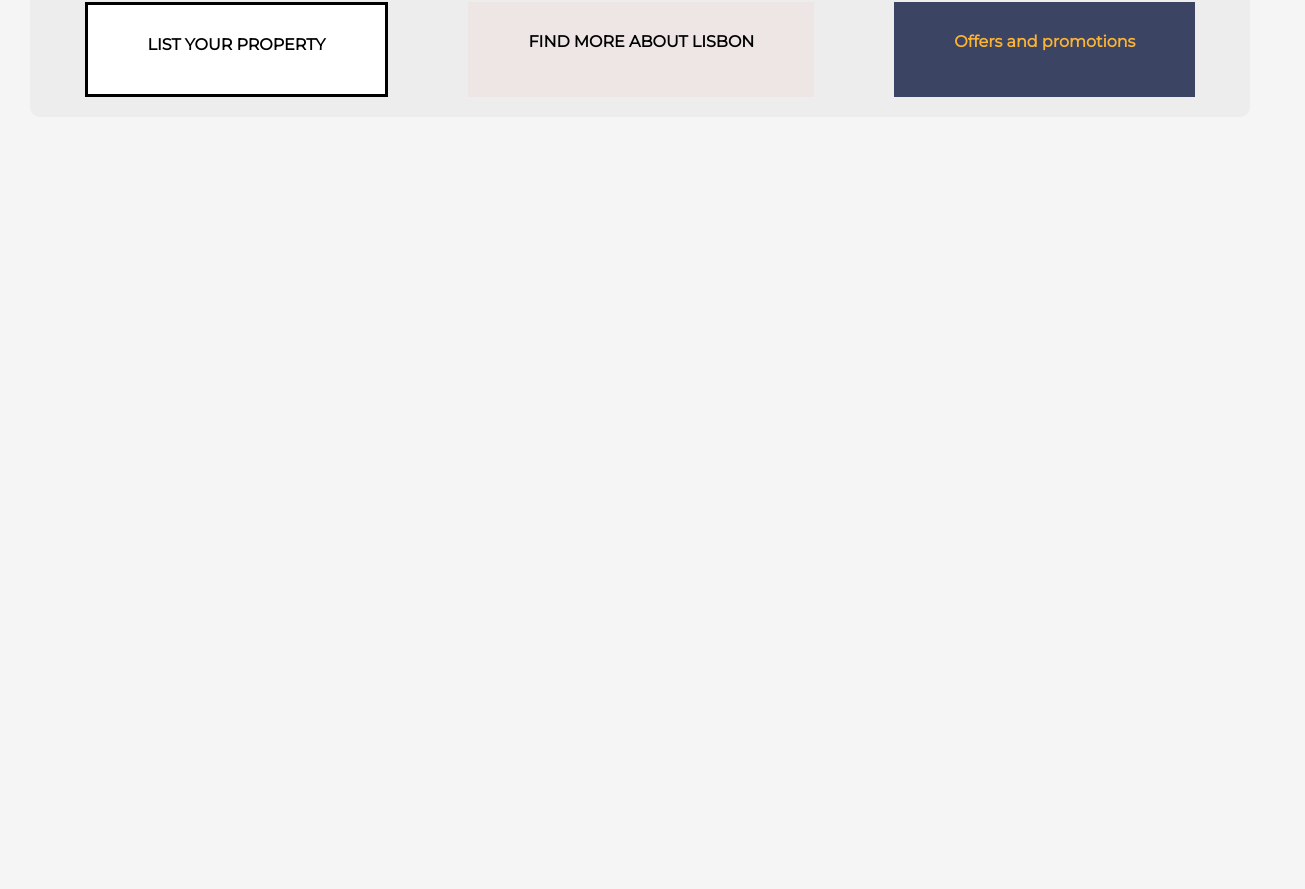
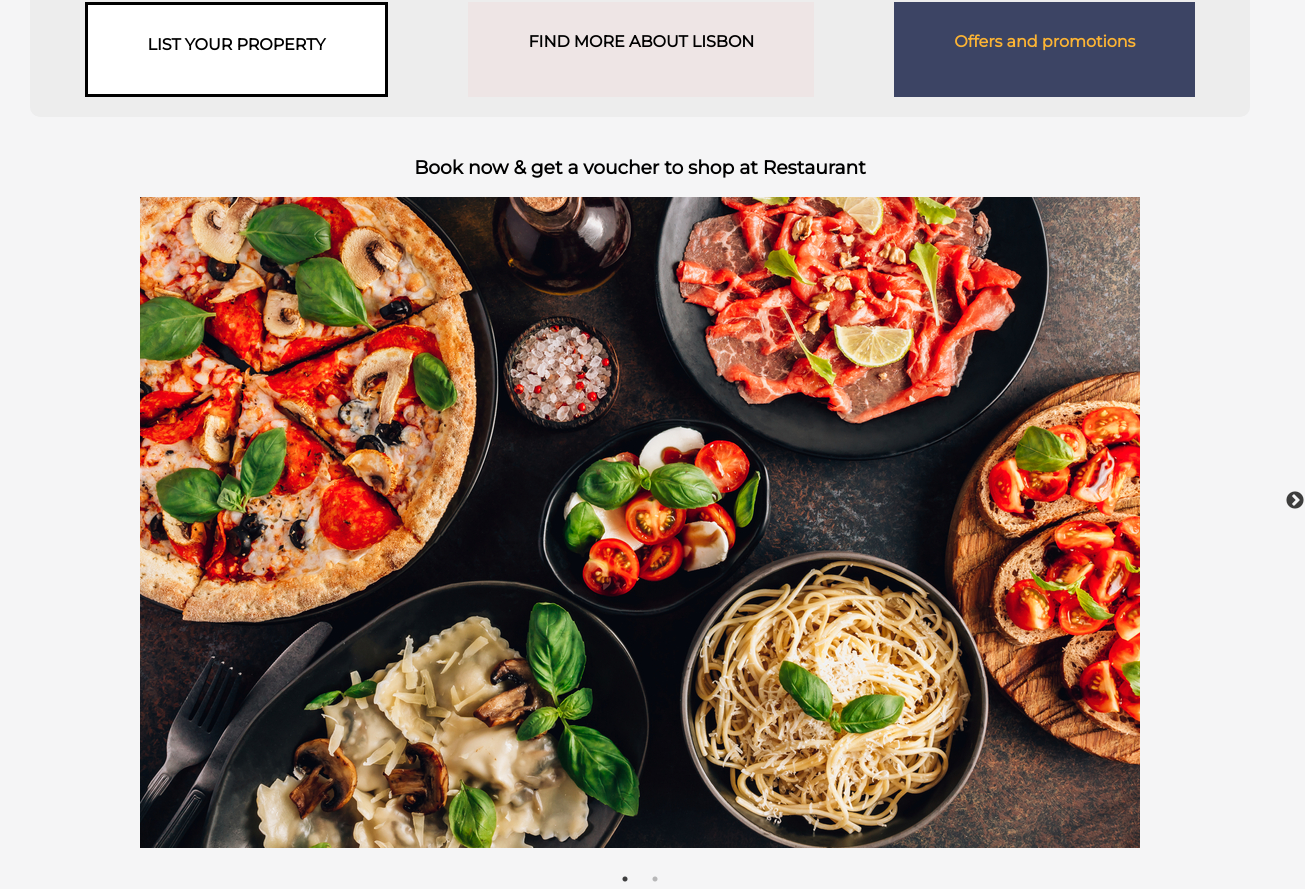
Before and after one commit to GREAT-RE/frontend, a React (Create React App) app: page / in a window 1280 px wide. Shown: the part 928-1817 px from the top of the page, 1305 px wide, since content can reach past the window. Before the commit the page ends 1065 px from the top, so only its background shows below. Built offline with nearby package versions, Linux system fonts and the light colour scheme.

Commit message:
Carousel Added

```diff
--- a/package.json
+++ b/package.json
@@ -16,6 +16,8 @@
     "react-icons": "^4.8.0",
     "react-router-dom": "^6.11.0",
     "react-scripts": "^5.0.1",
+    "react-slick": "^0.29.0",
+    "slick-carousel": "^1.8.1",
     "web-vitals": "^2.1.4"
   },
   "scripts": {
--- /dev/null
+++ b/src/components/Carousel/carousel.css
@@ -0,0 +1,22 @@
+.slick-slide {
+    display: flex;
+    justify-content: center;
+    align-items: center;
+    width: 100%;
+  }
+
+  .carouselImage {
+    max-width: 100%;
+    margin: auto;
+  }
+.homeCarousel{
+    width: 100%;
+}
+.carouselText{
+    text-align: center;
+}
+
+.slick-prev:before,
+.slick-next:before {
+    color:black !important;
+}
--- /dev/null
+++ b/src/components/Carousel/carousel.jsx
@@ -0,0 +1,31 @@
+import React from "react";
+import Slider from "react-slick";
+import "slick-carousel/slick/slick.css";
+import "slick-carousel/slick/slick-theme.css";
+import carouselImage1 from "../../assets/Book now and get a voucher.jpg"
+import carouselImage2 from "../../assets/Book early for the best deals.jpg"
+import "./carousel.css"
+
+function HomeCarousel() {
+    const settings = {
+        dots:true,
+        infinite: true,
+        speed: 500,
+        slidesToShow: 1,
+        slidesToScroll: 1,
+        arrows: true
+      };
+  return (
+    <Slider {...settings}>
+      <div>
+        <h3 className="carouselText">Book now & get a voucher to shop at Restaurant</h3>
+        <img src={carouselImage1} className="carouselImage" alt="car1"/>
+      </div>
+      <div>
+        <h3 className="carouselText">Book early for the best deals</h3>
+        <img src={carouselImage2} className="carouselImage"alt="car2"/>
+      </div>
+    </Slider>
+  );
+}
+export default HomeCarousel
--- a/src/pages/HomePage/HomePage.jsx
+++ b/src/pages/HomePage/HomePage.jsx
@@ -3,6 +3,7 @@ import './HomePage.css';
 import { Link } from 'react-router-dom';
 import homeBackground from "../../assets/homeBackground.png"
 import logo from "../../assets/logoHILX.png";
+import HomeCarousel from '../../components/Carousel/carousel';
 
 function HomePage() {
   return (
@@ -40,6 +41,7 @@ function HomePage() {
           </Link>
         </div>
       </div>
+      <HomeCarousel/>
     </div>
   );
 }
```
Also changed, not shown: src/Assets/Book early for the best deals.jpg (added), 1 other file (tests, documents, lock files or other folders).
